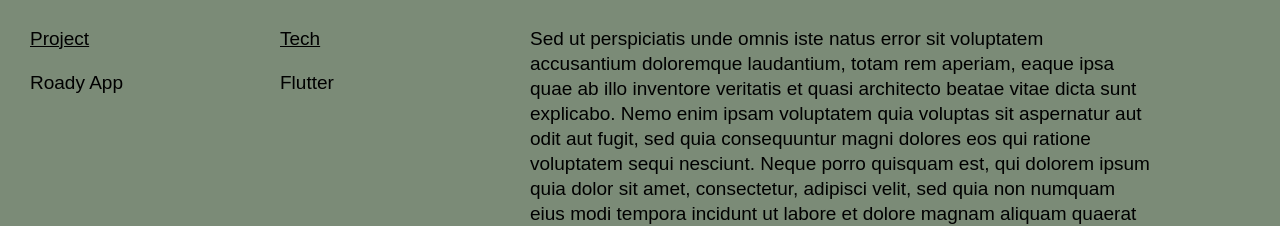
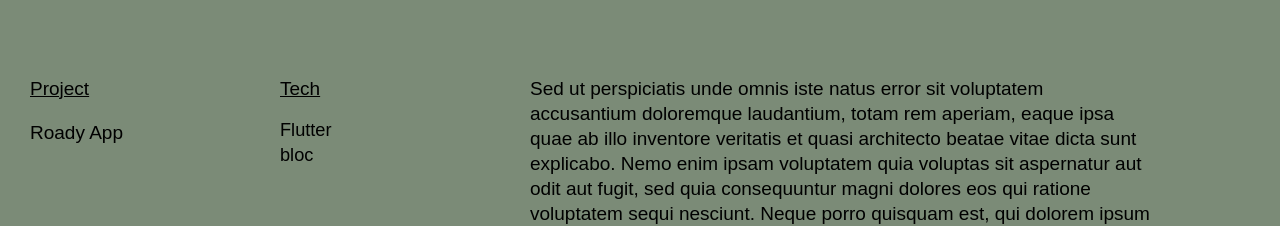
Before and after one commit to billmcculloch/portfolio, a React (Vite) app: page / in a window 1280 px wide. Shown: the part 2209-2435 px from the top of the page. Built offline with nearby package versions, Linux system fonts and the light colour scheme.

Commit message:
handle array of tech

```diff
--- a/src/components/About.module.scss
+++ b/src/components/About.module.scss
@@ -5,6 +5,7 @@
   display: flex;
   flex-direction: row;
   justify-content: flex-start;
+  padding-bottom: 50px;
 
   .textarea {
     width: 50%;
@@ -19,8 +20,8 @@
 
   .profilepic {
     width: 50%;
-    margin-right: 30px;
-    margin-top: 120px;
+    margin: 120px 30px 20px 0px;
+
     display: flex;
     justify-content: flex-end;
     .img {
--- a/src/components/Hero.module.scss
+++ b/src/components/Hero.module.scss
@@ -31,7 +31,6 @@
   left: 0;
   right: 0;
   z-index: 999;
-
   border-bottom: 1px solid black;
   transition: all linear 0.3s;
 }
--- a/src/components/Hero.tsx
+++ b/src/components/Hero.tsx
@@ -1,9 +1,6 @@
-import { duration } from "@mui/material";
 import gsap from "gsap";
 import { useEffect, useRef, useState } from "react";
 import s from "./Hero.module.scss";
-
-import Typewriter from "typewriter-effect";
 
 function Hero() {
   const logoRef = useRef(null);
@@ -79,25 +76,8 @@ function Hero() {
     } else {
       setSticky(false);
     }
-
-    // if (top! > 0) {
-    //   setSticky(true);
-    // } else {
-    //   setSticky(false);
-    // }
+    s;
   };
-
-  // const _showName = () => {
-  //   gsap.fromTo(
-  //     logoRef.current,
-  //     {
-  //       opacity: 0,
-  //     },
-  //     {
-  //       opacity: 1,
-  //     }
-  //   );
-  // };
 
   return (
     <>
@@ -105,19 +85,8 @@ function Hero() {
         className={s.wrapper}
         style={{ cursor: cursor ? "inherit" : "none" }}
       >
-        <p>
-          {/* <Typewriter
-            onInit={(typewriter) => {
-              typewriter
-                .typeString("Hello, I'm")
-                .start()
-                .callFunction(() => {
-                  _showName();
-                });
-            }}
-          /> */}
-          Hello, I'm
-        </p>
+        <p>Hello, I'm</p>
+
         <div className={sticky ? s.sticky : ""}>
           <img
             src=" src/assets/Bill.svg"
--- a/src/components/Project.module.scss
+++ b/src/components/Project.module.scss
@@ -8,6 +8,15 @@
   padding-left: 30px;
   flex-wrap: wrap;
   padding-top: 50px;
+
+  ul {
+    list-style-type: none;
+    text-align: left;
+    padding: 0;
+    li {
+      padding-bottom: 4px;
+    }
+  }
   .title {
     width: 20%;
   }
--- a/src/components/Project.tsx
+++ b/src/components/Project.tsx
@@ -2,14 +2,15 @@ import { useEffect, useRef } from "react";
 import s from "./Project.module.scss";
 
 interface ProjectProps {
-  description?: string;
-  tech?: string;
-  projectName?: string;
-  projectUrl?: string;
-  colour?: string;
+  description: string;
+  tech: Array<string>;
+  projectName: string;
+  projectUrl: string;
+  colour: string;
 }
 
 export default function Project(props: ProjectProps) {
+  const techList = props.tech.map((t) => <li>{t}</li>);
   return (
     <div className={s.wrapper} style={{ backgroundColor: `${props.colour}` }}>
       <div className={s.title}>
@@ -17,8 +18,10 @@ export default function Project(props: ProjectProps) {
         <p>{props.projectName}</p>
       </div>
       <div className={s.tech}>
-        <p style={{ textDecoration: "underline" }}>Tech</p>
-        <p>{props.tech}</p>
+        <>
+          <p style={{ textDecoration: "underline" }}>Tech</p>
+          <ul>{techList}</ul>
+        </>
       </div>
       <div className={s.description}>
         <p>{props.description}</p>
--- a/src/components/Projects.tsx
+++ b/src/components/Projects.tsx
@@ -10,7 +10,7 @@ export default function Projects() {
       <h1>My Projects</h1>
       <Project
         projectName={"Roady App"}
-        tech={"Flutter"}
+        tech={["Flutter", "bloc"]}
         colour={vars.green}
         projectUrl={"www.roady.co.nz"}
         description={
@@ -19,7 +19,7 @@ export default function Projects() {
       />
       <Project
         projectName={"Roady Customer Portal"}
-        tech={"React Typescript"}
+        tech={["React Typescript", "GraphQL", "Vite"]}
         colour={vars.green}
         projectUrl={"www.roady.co.nz"}
         description={
@@ -28,7 +28,7 @@ export default function Projects() {
       />
       <Project
         projectName={"Mousse Music"}
-        tech={"Gatsby"}
+        tech={["Gatsby"]}
         colour={vars.orange}
         projectUrl={"www.moussemusic.com"}
         description={
```
